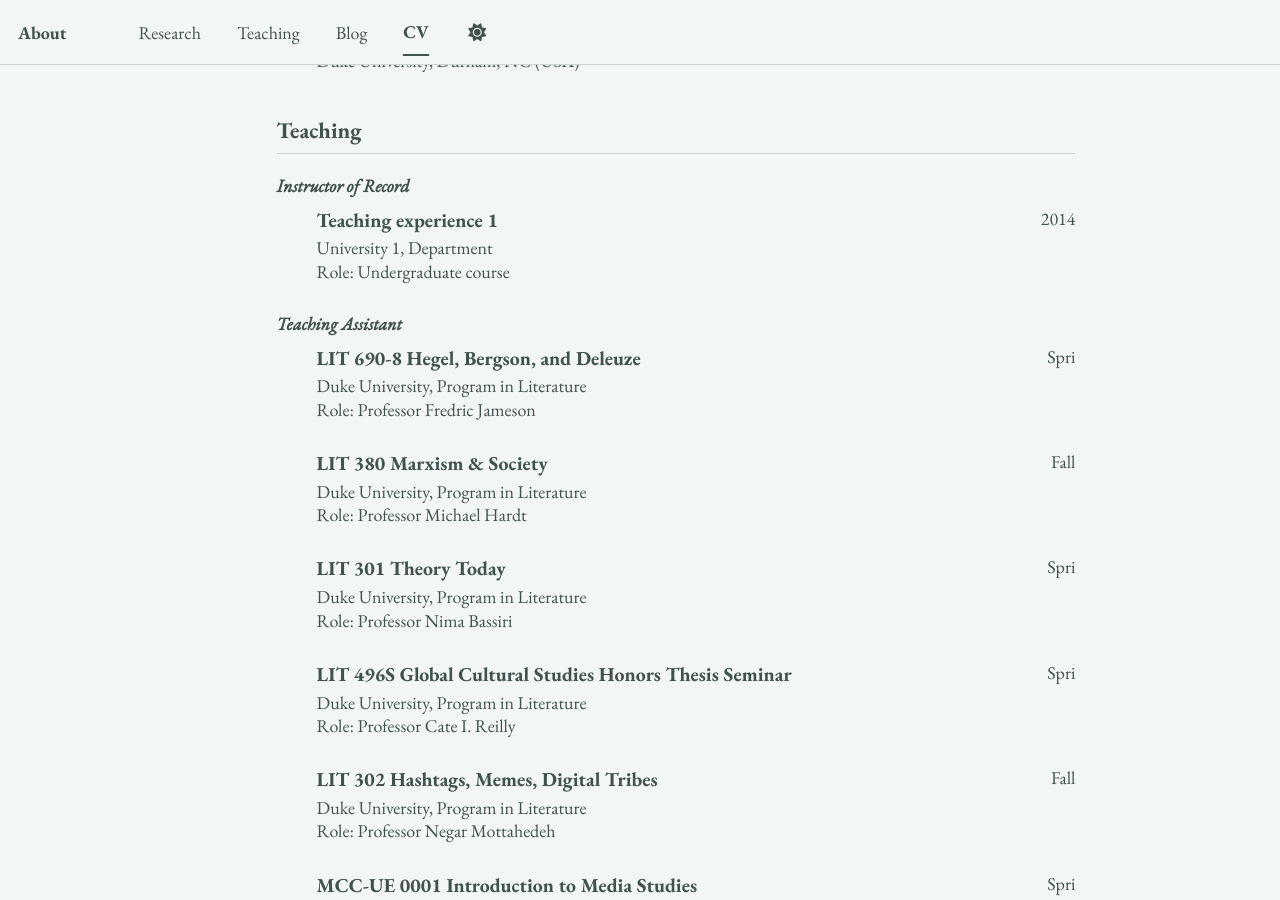
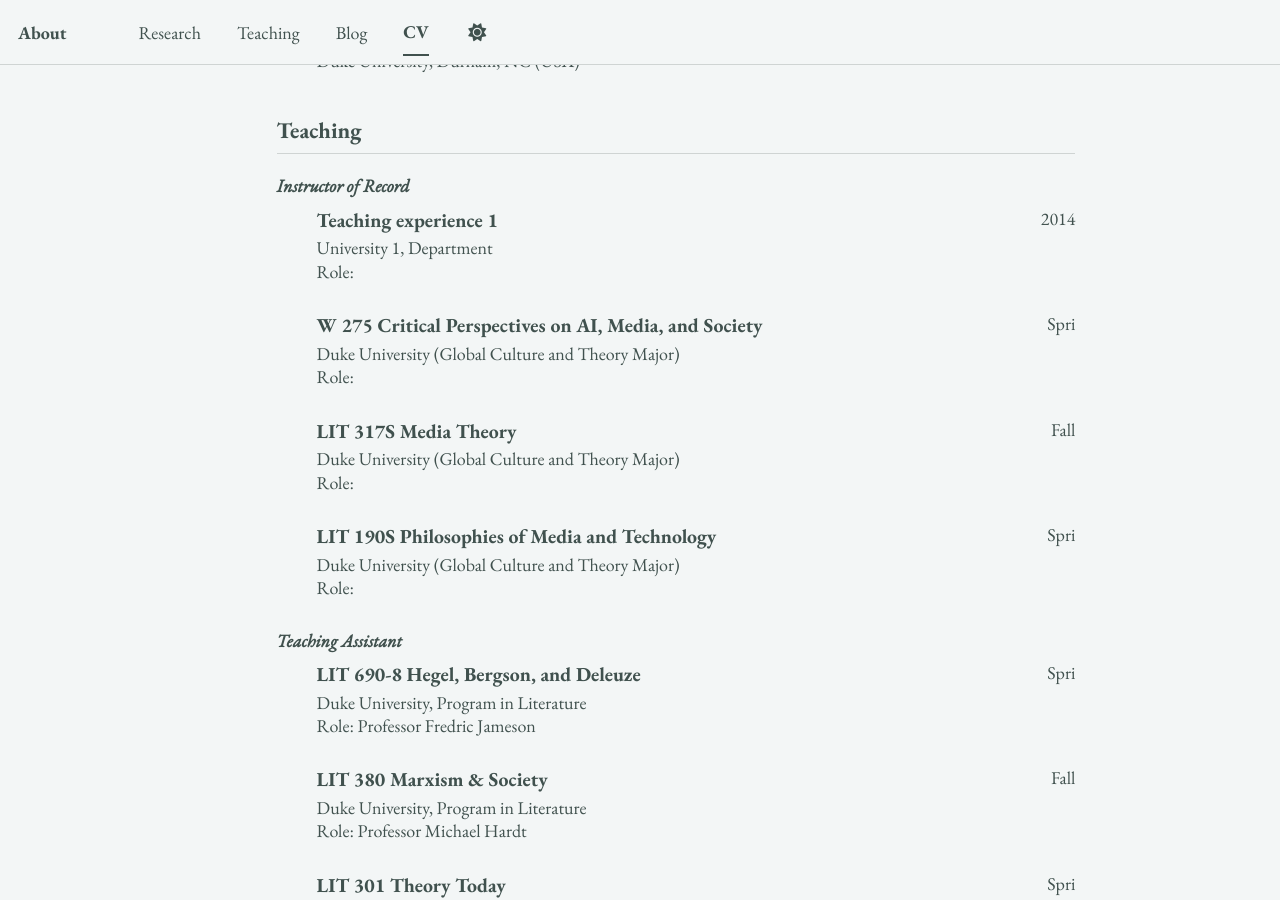
Before and after one commit to epujol90/epujol90.github.io, a Jekyll site: the page built from _pages/cv-json.md, in a window 1280 px wide and 900 px high, scrolled down 3793 px. Built offline with Jekyll 4.4.1, drawn with Linux system fonts in a browser that asks for light colours; a script bundle is joined from its source files by our own code; library files that are not in the unit come from our copies.

Commit message:
Update cv.json

```diff
--- a/_data/cv.json
+++ b/_data/cv.json
@@ -230,7 +230,31 @@
       "course": "Teaching experience 1",
       "institution": "University 1, Department",
       "date": "2014-01-01",
-      "role": "Undergraduate course",
+      "role": "",
+      "description": "",
+      "category": "Instructor of Record"
+    },
+    {
+      "course": "W 275 Critical Perspectives on AI, Media, and Society",
+      "institution": "Duke University (Global Culture and Theory Major)",
+      "date": "Spring 2025",
+      "role": "",
+      "description": "",
+      "category": "Instructor of Record"
+    },
+    {
+      "course": "LIT 317S Media Theory",
+      "institution": "Duke University (Global Culture and Theory Major)",
+      "date": "Fall 2024",
+      "role": "",
+      "description": "",
+      "category": "Instructor of Record"
+    },
+    {
+      "course": "LIT 190S Philosophies of Media and Technology",
+      "institution": "Duke University (Global Culture and Theory Major)",
+      "date": "Spring 2021",
+      "role": "",
       "description": "",
       "category": "Instructor of Record"
     },
```
